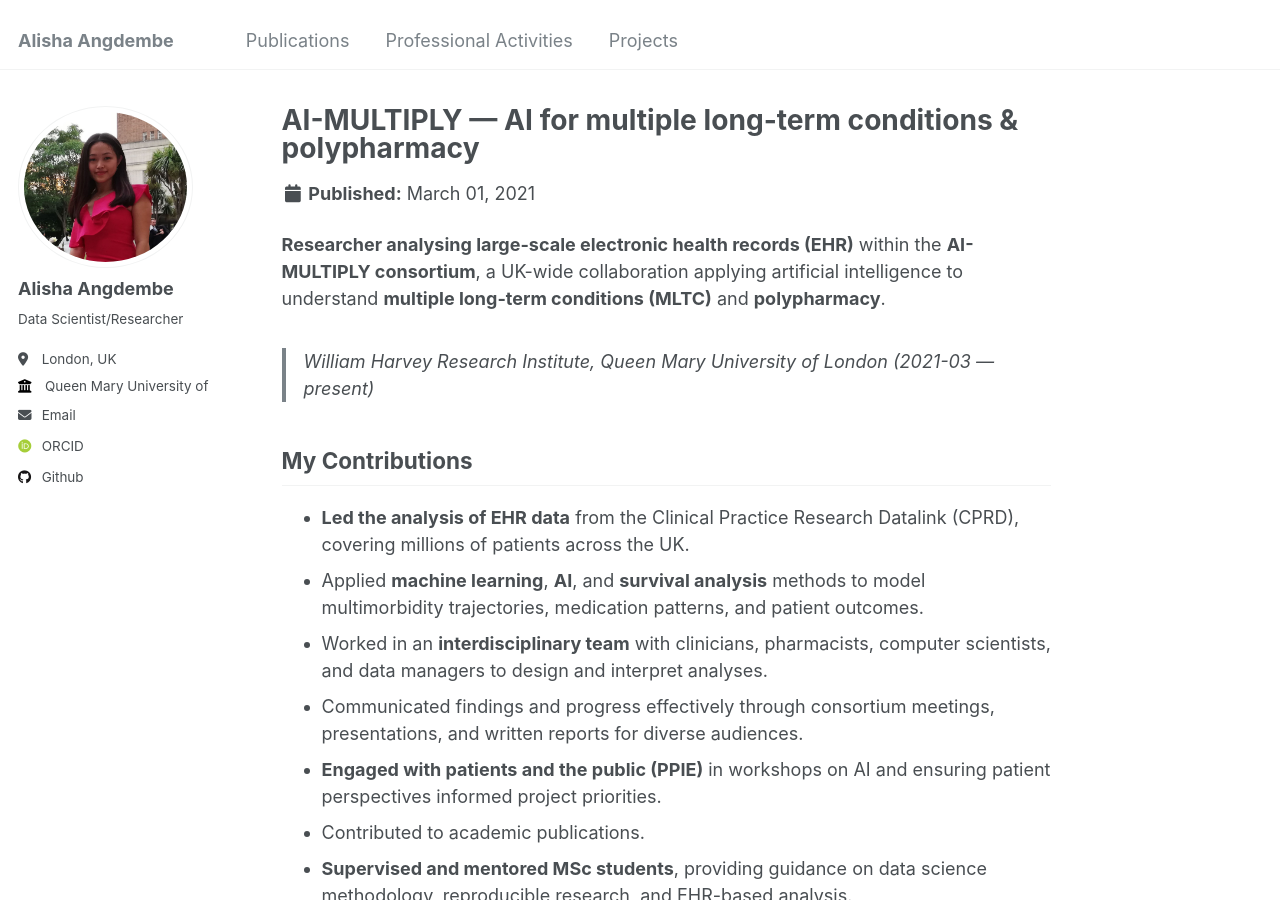
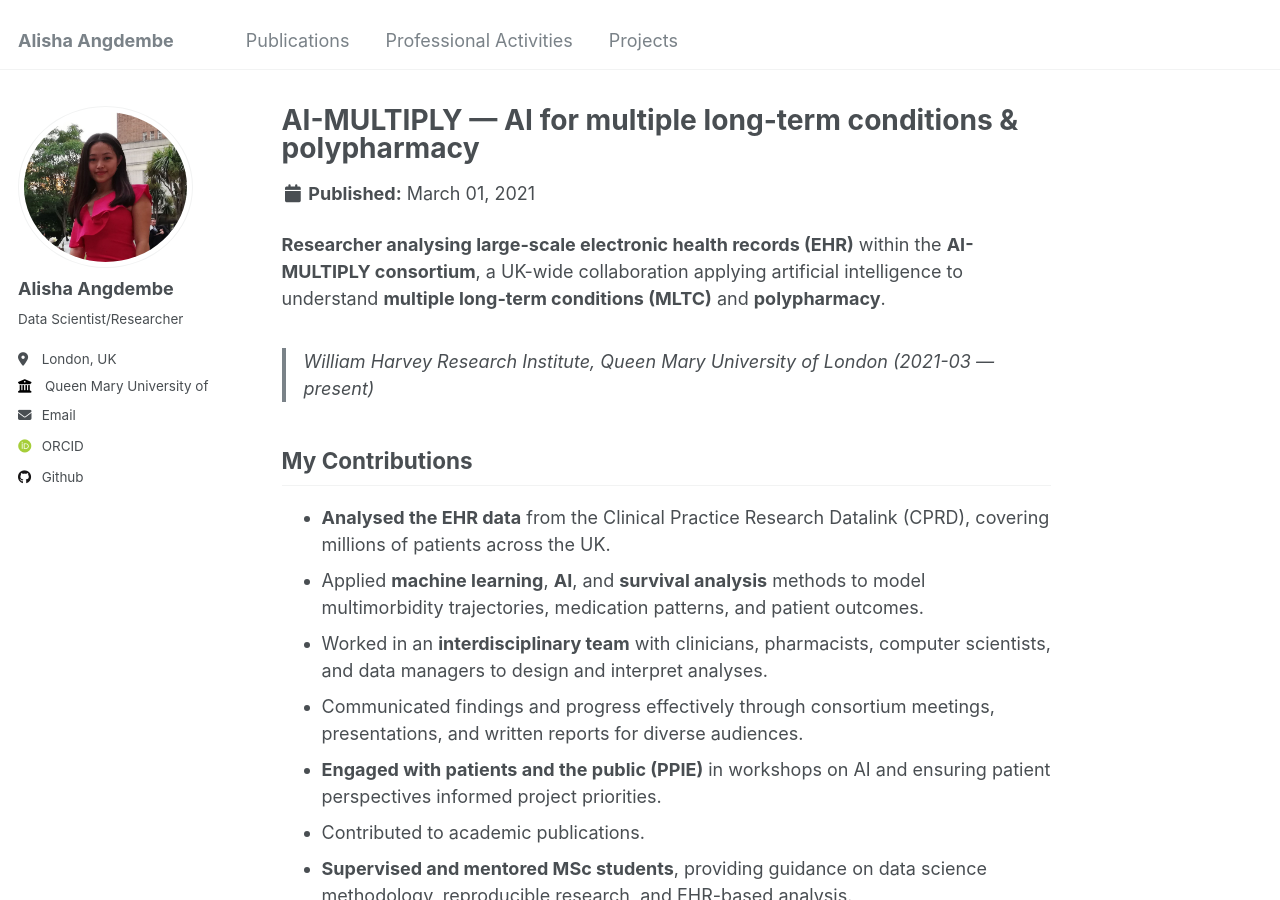
Before and after one commit to AlishaAng/AlishaAng.github.io, a Jekyll site: the page built from _projects/AI-Multiply.md, in a window 1280 px wide and 900 px high. Built offline with Jekyll 4.4.1, drawn with Linux system fonts in a browser that asks for light colours; some web fonts are replaced.

Commit message:
Update AI-Multiply.md

```diff
--- a/_projects/AI-Multiply.md
+++ b/_projects/AI-Multiply.md
@@ -7,16 +7,14 @@ collection: projects
 date: 2021-03-01
 role: "Data Scientist / Researcher"
 external_url: https://ai-multiply.co.uk/
-status: "Active"
 ---
 
 **Researcher analysing large-scale electronic health records (EHR)** within the **AI-MULTIPLY consortium**, a UK-wide collaboration applying artificial intelligence to understand **multiple long-term conditions (MLTC)** and **polypharmacy**.
 
 > William Harvey Research Institute, Queen Mary University of London (2021-03 — present)
 
-
 ## My Contributions
-- **Led the analysis of EHR data** from the Clinical Practice Research Datalink (CPRD), covering millions of patients across the UK.
+- **Analysed the EHR data** from the Clinical Practice Research Datalink (CPRD), covering millions of patients across the UK.
 - Applied **machine learning**, **AI**, and **survival analysis** methods to model multimorbidity trajectories, medication patterns, and patient outcomes.
 - Worked in an **interdisciplinary team** with clinicians, pharmacists, computer scientists, and data managers to design and interpret analyses.
 - Communicated findings and progress effectively through consortium meetings, presentations, and written reports for diverse audiences.
@@ -32,7 +30,6 @@ status: "Active"
 *bursty_dynamics* is a Python package designed to facilitate the analysis of temporal patterns in longitudinal data. It provides functions to calculate the burstiness parameter (BP) and memory coefficient (MC), detect event trains, and visualise results.
 
 ### Files:
-
 [Paper](https://doi.org/10.48550/arXiv.2411.03210) <br>
 [Github](https://github.com/ai-multiply/bursty_dynamics) <br>
 [Pypi](https://pypi.org/projects/bursty-dynamics/) <br>
```
